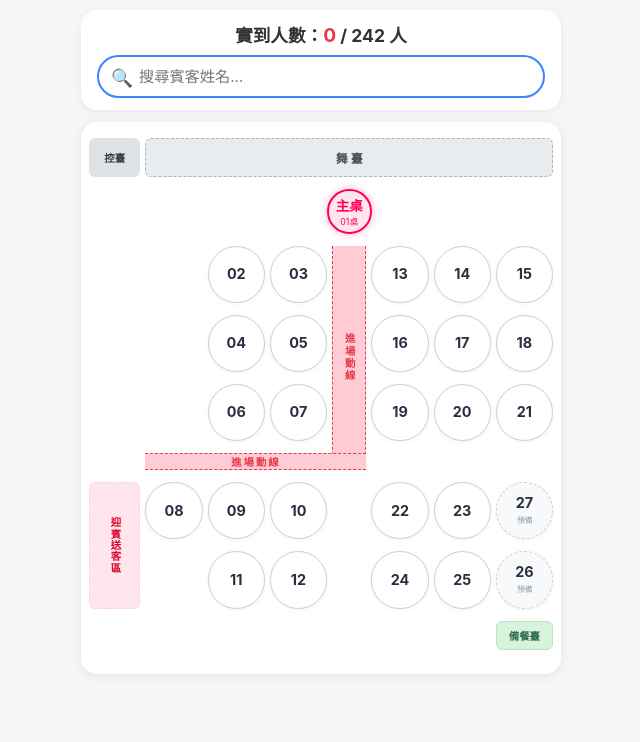
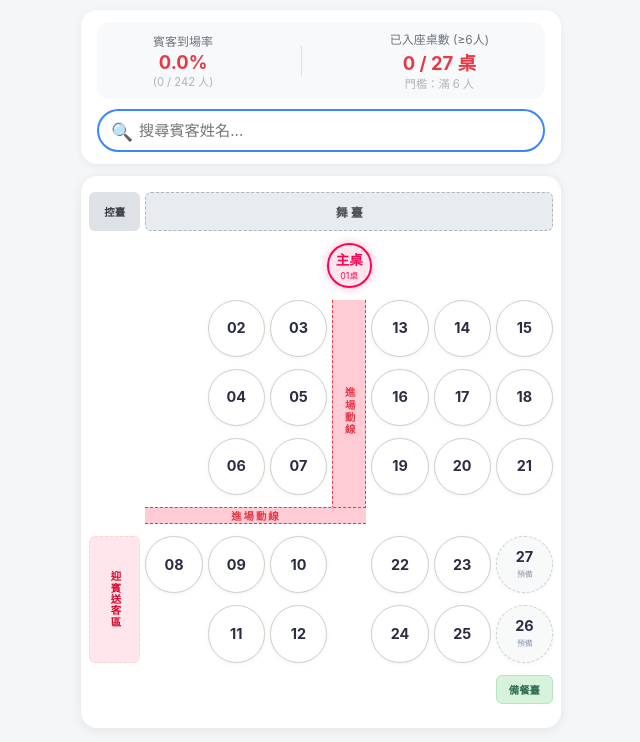
Before and after one commit to yenyen0102/jonlian-wedding-app, a plain HTML site: page index.html in a window 1280 px wide. Shown: the whole page, without its empty margins (319-959 px from the left). Drawn offline with Linux system fonts and the light colour scheme.

Commit message:
Update index.html

```diff
--- a/index.html
+++ b/index.html
@@ -53,16 +53,38 @@
       text-align: center;
     }
 
-    .stats-title {
-      font-size: 1.1rem;
-      font-weight: bold;
-      color: #333;
-      margin-bottom: 8px;
+    .stats-container {
+      display: flex;
+      justify-content: space-around;
+      align-items: center;
+      margin-bottom: 10px;
+      background: #f8f9fa;
+      padding: 8px 12px;
+      border-radius: 12px;
     }
 
-    .stats-title span {
+    .stats-item {
+      display: flex;
+      flex-direction: column;
+      align-items: center;
+    }
+
+    .stats-label {
+      font-size: 0.75rem;
+      color: #6c757d;
+      margin-bottom: 2px;
+    }
+
+    .stats-value {
+      font-size: 1.15rem;
+      font-weight: bold;
       color: #e63946;
-      font-size: 1.2rem;
+    }
+
+    .stats-sub {
+      font-size: 0.7rem;
+      color: #adb5bd;
+      font-weight: normal;
     }
 
     .search-box {
@@ -91,7 +113,7 @@
       pointer-events: none;
     }
 
-    /* 搜尋結果列表樣式 (新增) */
+    /* 搜尋結果列表樣式 */
     .search-results-list {
       margin-top: 10px;
       display: none;
@@ -497,12 +519,25 @@
 
   <!-- 頂部搜尋與統計區 -->
   <div class="top-search-card">
-    <div class="stats-title">實到人數：<span id="checkedCount">0</span> / 242 人</div>
+    <div class="stats-container">
+      <div class="stats-item">
+        <span class="stats-label">賓客到場率</span>
+        <span class="stats-value" id="attendanceRate">0.0%</span>
+        <span class="stats-sub" id="attendanceDetail">(0 / 242 人)</span>
+      </div>
+      <div style="width: 1px; height: 30px; background: #dee2e6;"></div>
+      <div class="stats-item">
+        <span class="stats-label">已入座桌數 (≥6人)</span>
+        <span class="stats-value" id="openedTables">0 / 27 桌</span>
+        <span class="stats-sub">門檻：滿 6 人</span>
+      </div>
+    </div>
+
     <div class="search-box">
       <span class="search-icon">🔍</span>
       <input type="text" id="searchInput" class="search-input" placeholder="搜尋賓客姓名..." oninput="handleSearch()">
     </div>
-    <!-- 搜尋結果下方清單區 (新增) -->
+    <!-- 搜尋結果下方清單區 -->
     <div class="search-results-list" id="searchResultsList"></div>
   </div>
 
@@ -691,6 +726,7 @@
       { name: "邱彥瑋", table: "25" }, { name: "邱主竭(小孩)", table: "25" }
     ];
 
+    const TOTAL_GUESTS = 242; // 固定總賓客人數
     const tablesDatabase = {};
     const checkState = {};
 
@@ -798,15 +834,38 @@
       }
     }
 
-    // 計算實到人數
+    // 計算實到人數比率與開桌數 (滿6人開桌)
     function updateCheckedCount() {
-      let count = 0;
-      Object.keys(checkState).forEach(key => {
-        if (key.endsWith("_checkin") && checkState[key] === true) {
-          count++;
+      let totalCheckedIn = 0;
+      let openedTableCount = 0;
+
+      // 逐桌計算報到人數
+      for (let i = 1; i <= 27; i++) {
+        const tableNumStr = i < 10 ? `0${i}` : `${i}`;
+        const guests = tablesDatabase[tableNumStr] || [];
+        let tableCheckinCount = 0;
+
+        guests.forEach((guest, index) => {
+          const keyCheckin = `${tableNumStr}_${index}_checkin`;
+          if (checkState[keyCheckin] === true) {
+            totalCheckedIn++;
+            tableCheckinCount++;
+          }
+        });
+
+        // 只要該桌報到人數 >= 6，視為已開桌/已入座
+        if (tableCheckinCount >= 6) {
+          openedTableCount++;
         }
-      });
-      document.getElementById("checkedCount").innerText = count;
+      }
+
+      // 計算百分比
+      const rate = ((totalCheckedIn / TOTAL_GUESTS) * 100).toFixed(1);
+
+      // 更新 DOM
+      document.getElementById("attendanceRate").innerText = `${rate}%`;
+      document.getElementById("attendanceDetail").innerText = `(${totalCheckedIn} / ${TOTAL_GUESTS} 人)`;
+      document.getElementById("openedTables").innerText = `${openedTableCount} / 27 桌`;
     }
 
     // 開啟正中央彈窗 Modal
@@ -863,7 +922,7 @@
     function toggleCheck(key, isChecked) {
       checkState[key] = isChecked;
       updateCheckedCount();
-      // 如果是在搜尋狀態下勾選，同步更新畫面
+      // 如果是在搜尋狀態下勾選，同步更新搜尋清單畫面
       const currentKeyword = document.getElementById("searchInput").value.trim();
       if (currentKeyword && document.getElementById("modalOverlay").classList.contains("active") === false) {
         handleSearch();
```
